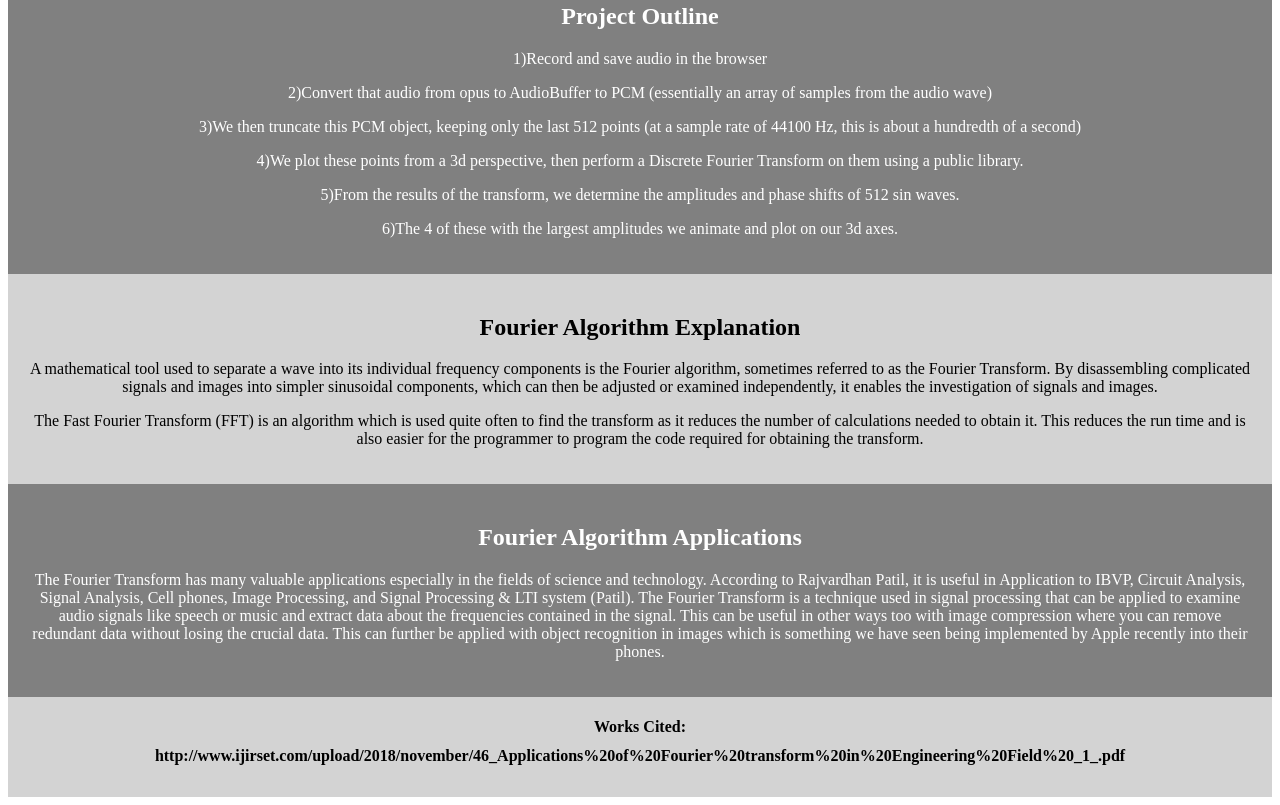
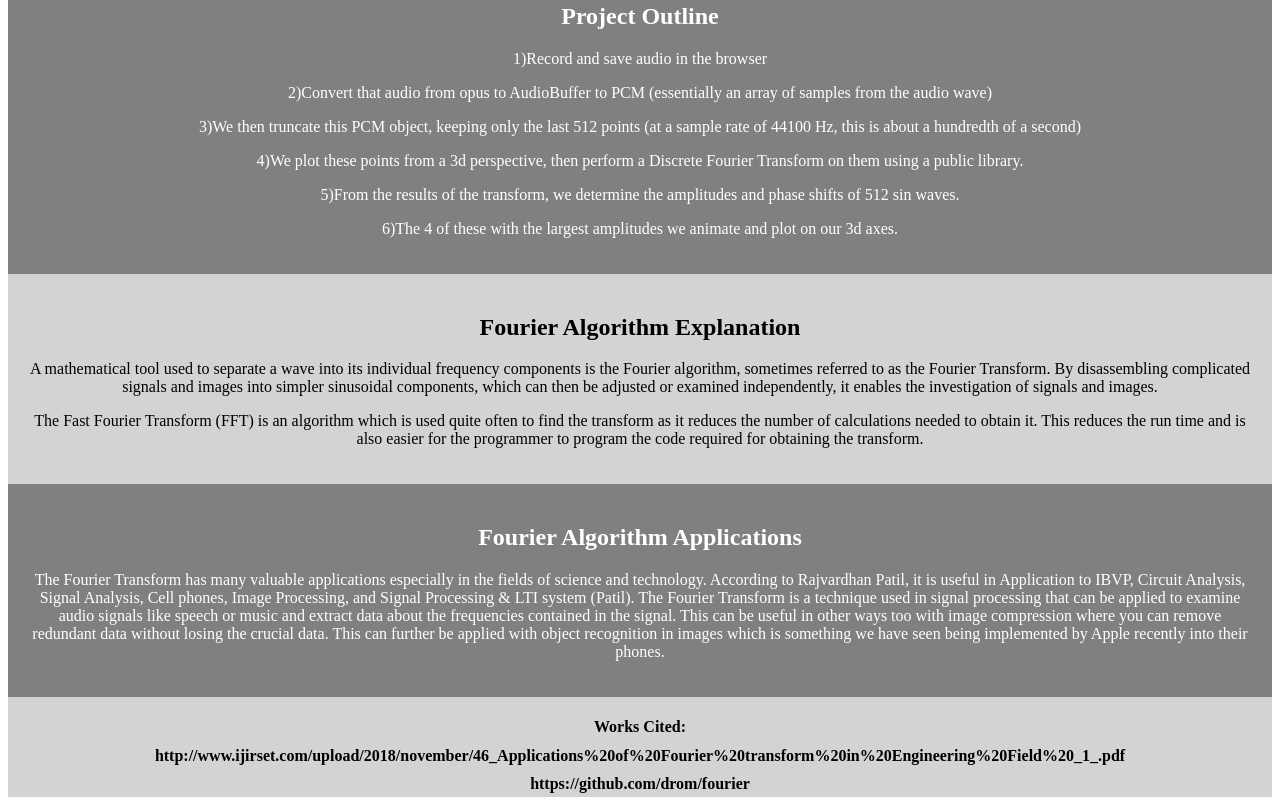
Before and after one commit to ronan-morris/swamp-hacks, a plain HTML site: page index.html in a window 1280 px wide. Shown: the part 1002-1807 px from the top of the page. Drawn offline with Linux system fonts and the light colour scheme.

Commit message:
Cited library used for dft

```diff
--- a/index.html
+++ b/index.html
@@ -168,6 +168,7 @@
         <footer>
             <h1>Works Cited:</h1>
             <h1>http://www.ijirset.com/upload/2018/november/46_Applications%20of%20Fourier%20transform%20in%20Engineering%20Field%20_1_.pdf</h1>
+            <h1>https://github.com/drom/fourier</h1>
         </footer>
     </body>
     <script src="graph_renderer.js"></script>
```
